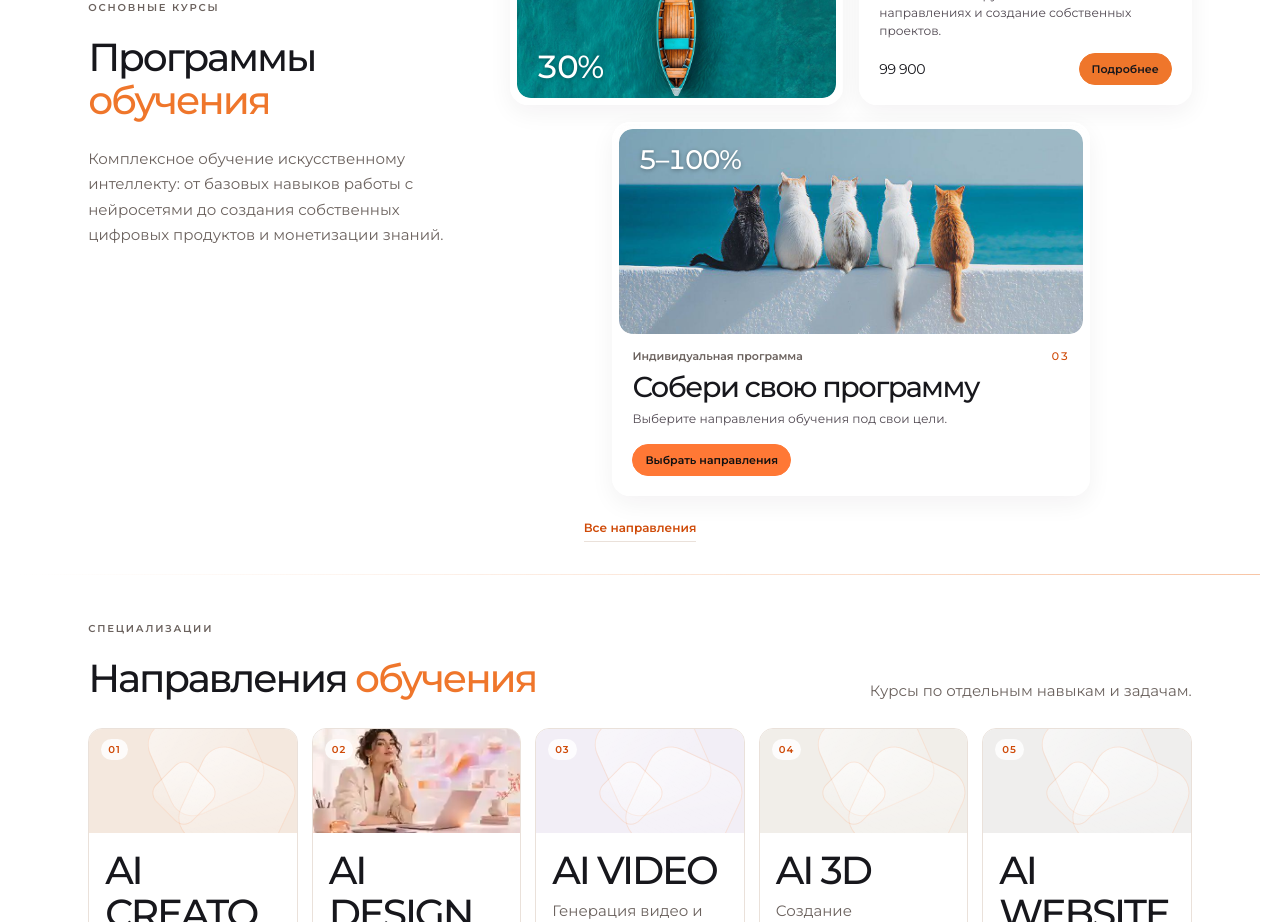
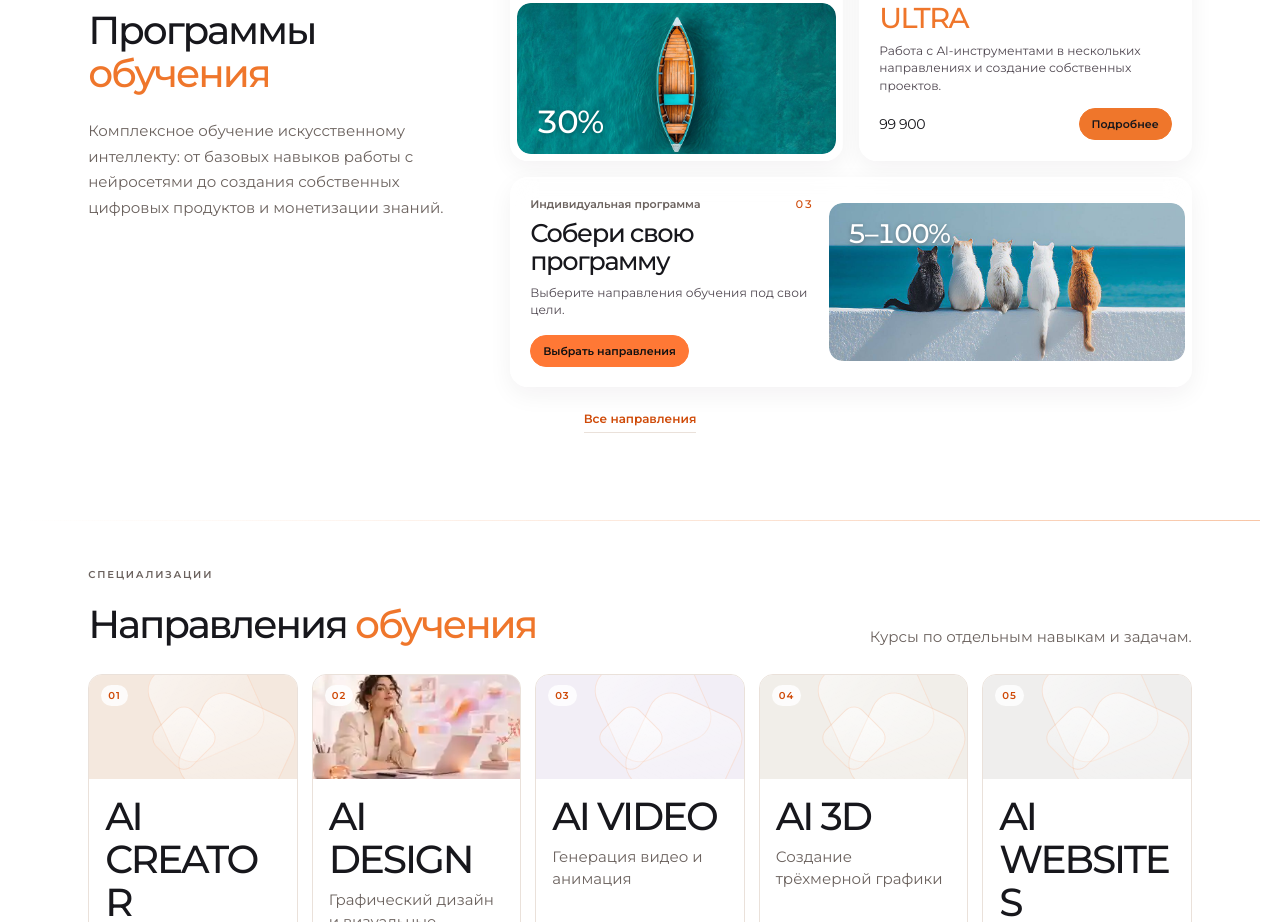
Before and after one commit to fuks19200-ctrl/09, a Next.js app: page / in a window 1280 px wide. Shown: the part 3480-4402 px from the top of the page. Built offline with nearby package versions, Linux system fonts and the light colour scheme.

Commit message:
Make custom programme a compact horizontal card with text left and intact cat photo right

```diff
--- a/app/globals.css
+++ b/app/globals.css
@@ -2132,3 +2132,42 @@ body:has(.courses-page) { overflow-x: hidden; overflow-y: auto; }
 @media (max-width: 600px) {
   .courses-intro .program-card--custom { width: 100%; }
 }
+
+
+/* Compact landscape custom programme, aligned to the combined upper cards. */
+.courses-intro .program-card--custom {
+  width: 100%;
+  justify-self: stretch;
+  display: grid;
+  grid-template-columns: minmax(0,1fr) minmax(0,1.15fr);
+  align-items: center;
+}
+.courses-intro .program-card--custom .program-card-copy {
+  grid-column: 1;
+  grid-row: 1;
+}
+.courses-intro .program-card--custom .program-card-media {
+  grid-column: 2;
+  grid-row: 1;
+  order: 0;
+  aspect-ratio: 2.25;
+  height: auto;
+  min-height: 0;
+  align-self: center;
+}
+.courses-intro .program-card--custom .program-name {
+  font-size: clamp(22px,2vw,30px);
+}
+@media (max-width:600px) {
+  .courses-intro .program-card--custom {
+    grid-template-columns: minmax(0,1fr);
+  }
+  .courses-intro .program-card--custom .program-card-media {
+    grid-column: 1;
+    grid-row: 1;
+  }
+  .courses-intro .program-card--custom .program-card-copy {
+    grid-column: 1;
+    grid-row: 2;
+  }
+}
```
